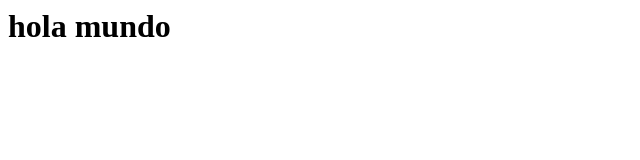
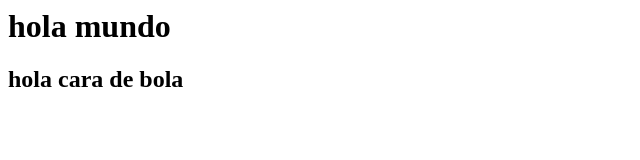
Before and after one commit to marcantonio13/practicas, a plain HTML site: page index.html in a window 1280 px wide. Shown: the whole page, without its empty margins (0-640 px from the left). Drawn offline with Linux system fonts and the light colour scheme.

Commit message:
Se une las ramas modificadas

```diff
--- a/index.html
+++ b/index.html
@@ -1,7 +1,9 @@
 <html>
 <body>
 
+
 <h1> hola mundo</h1>
+<h2> hola cara de bola</h2>
 </body>
 
 </html>
```
